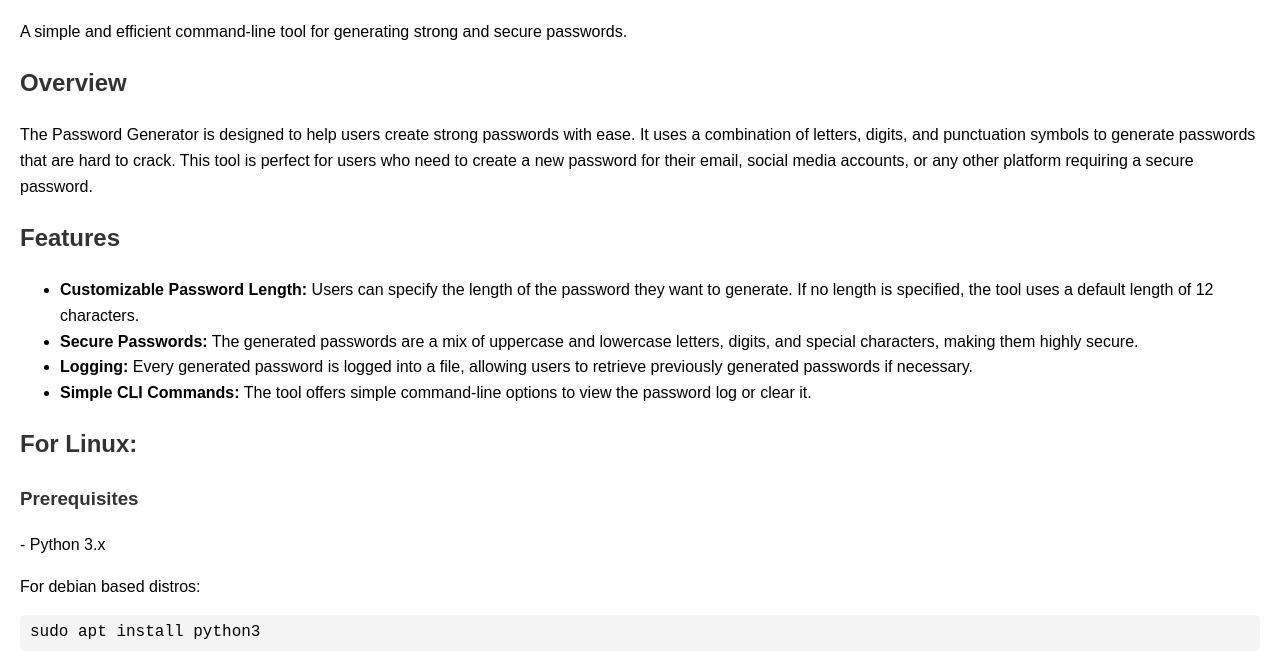
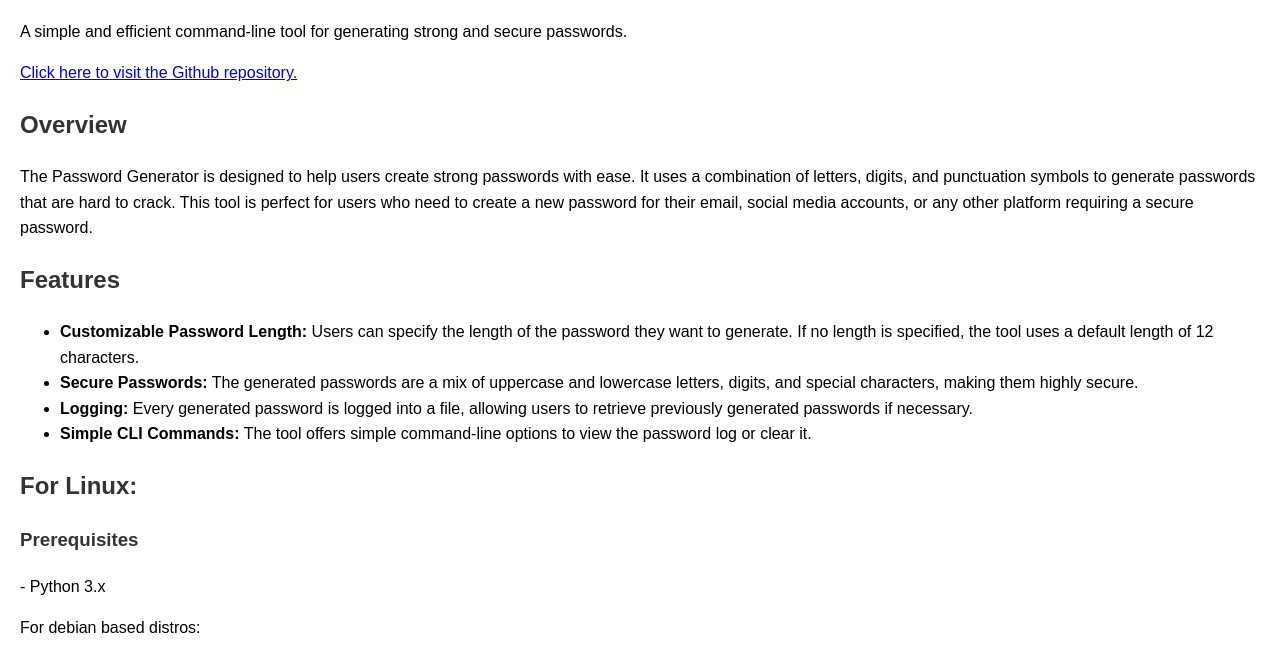
Before and after one commit to anlaki-py/pass-gen, a plain HTML site: page index.html in a window 1280 px wide. Shown: the part 121-778 px from the top of the page. Drawn offline with Linux system fonts and the light colour scheme.

Commit message:
Update index.html

```diff
--- a/index.html
+++ b/index.html
@@ -17,6 +17,7 @@
 
     <h1>Password Generator</h1>
     <p>A simple and efficient command-line tool for generating strong and secure passwords.</p>
+	<a href="https://github.com/anlaki-py/password-gen" target="_blank">Click here to visit the Github repository.</a>
 
     <h2>Overview</h2>
     <p>The Password Generator is designed to help users create strong passwords with ease. It uses a combination of letters, digits, and punctuation symbols to generate passwords that are hard to crack. This tool is perfect for users who need to create a new password for their email, social media accounts, or any other platform requiring a secure password.</p>
```
